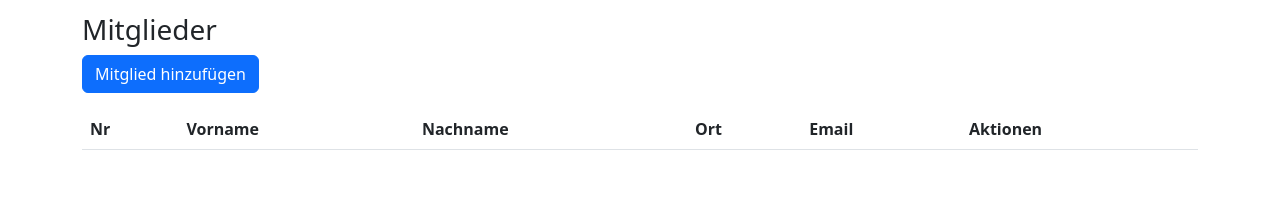
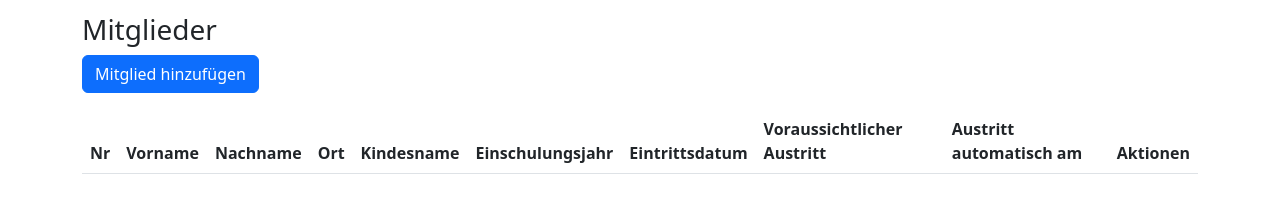
Before and after one commit to phenyll/npo-manager, a website: page public/index.html in a window 1280 px wide. Shown: the part 149-362 px from the top of the page. Drawn offline with nearby package versions, Linux system fonts and the light colour scheme; no server answers.

Commit message:
Update member details table: add new columns for Kindesname, Einschulungsjahr, Eintrittsdatum, and Voraussichtlicher Austritt

```diff
--- a/public/index.html
+++ b/public/index.html
@@ -36,7 +36,11 @@
               <th>Vorname</th>
               <th>Nachname</th>
               <th>Ort</th>
-              <th>Email</th>
+              <th>Kindesname</th>
+              <th>Einschulungsjahr</th>
+              <th>Eintrittsdatum</th>
+              <th>Voraussichtlicher Austritt</th>
+              <th>Austritt automatisch am</th>
               <th>Aktionen</th>
             </tr>
           </thead>
--- a/public/script.js
+++ b/public/script.js
@@ -324,7 +324,7 @@ function viewMemberDetails(id) {
         // Speichern der ID für spätere Updates
         document.getElementById("memberForm").dataset.memberId = id;
       });
-  }
+  }22
 
 document.getElementById("exportOpenPaymentsButton").addEventListener("click", () => {
     fetch("/export-open-payments")
```
